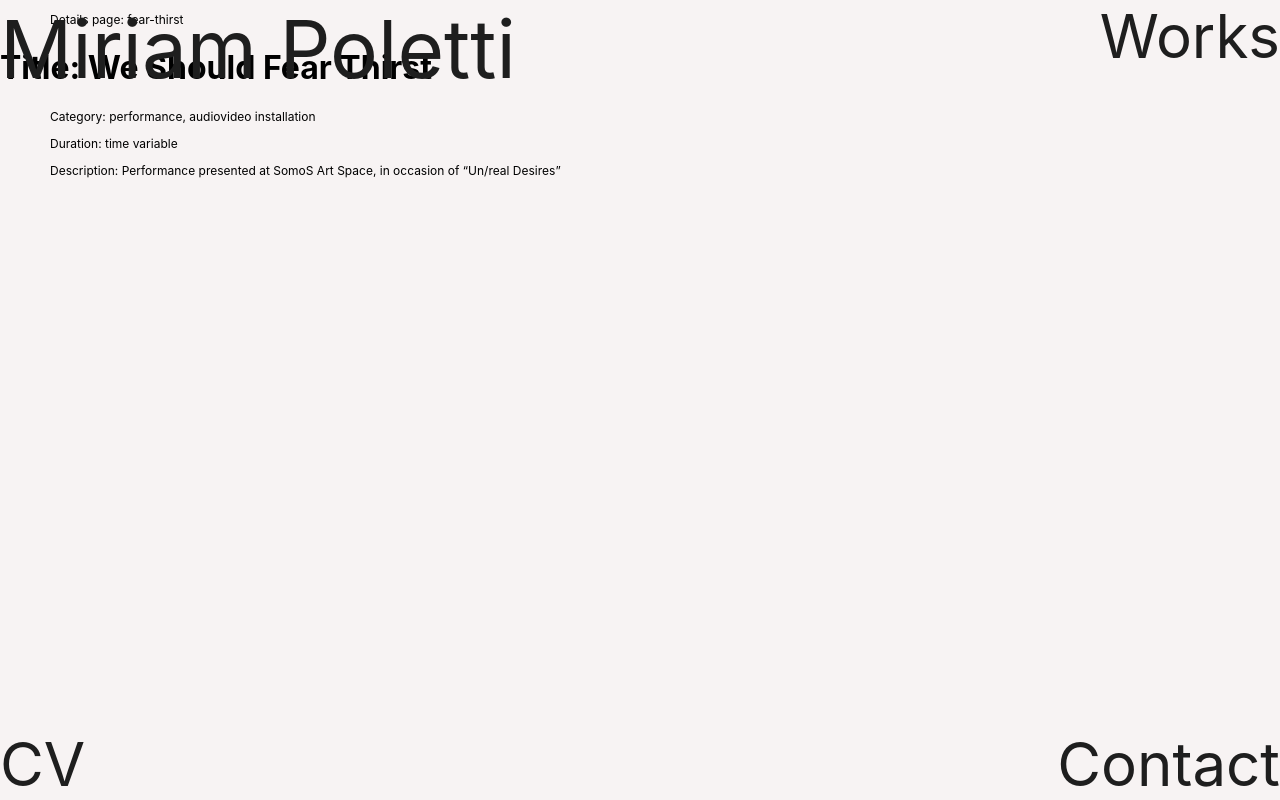
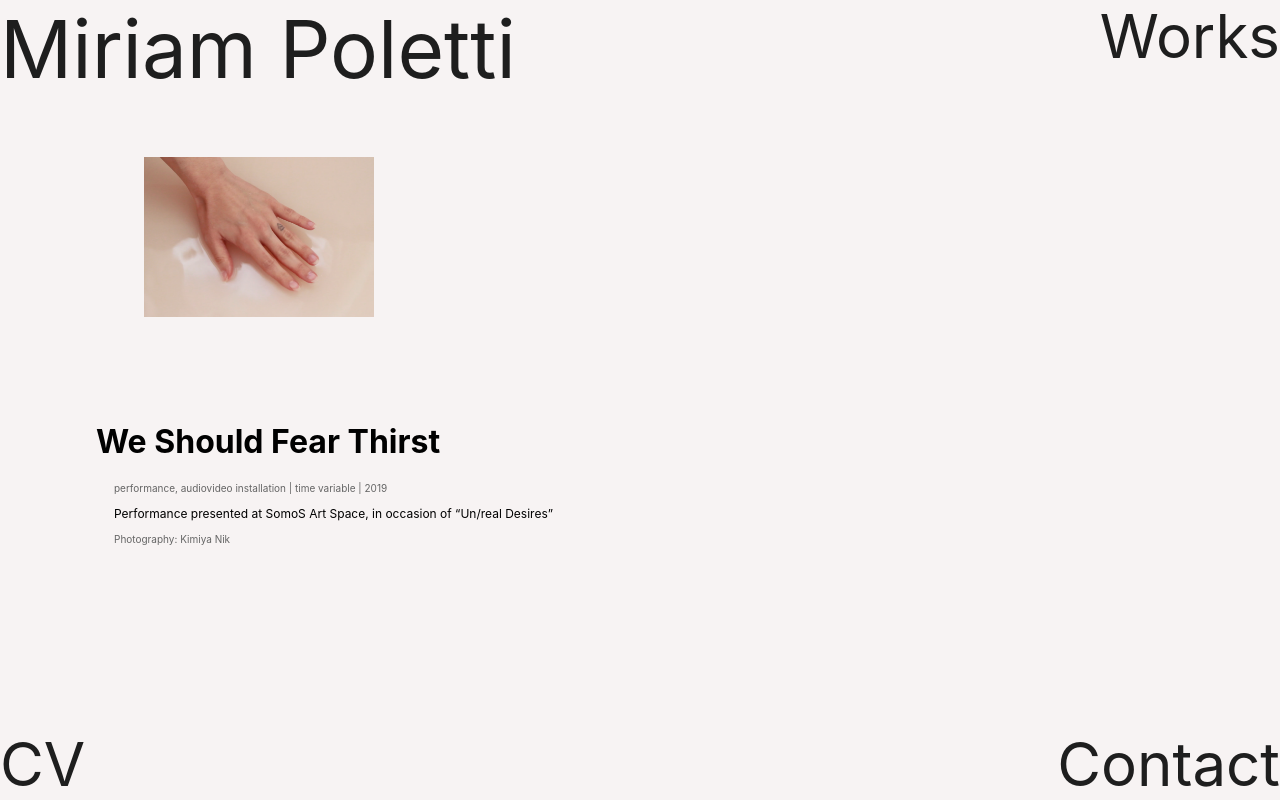
Before and after one commit to miriam-plt/portfolio, a React (Create React App) app: page /works/fear-thirst in a window 1280 px wide. Built offline with nearby package versions, Linux system fonts and the light colour scheme; the HTML template or start-up script is replaced by a standard one.

Commit message:
filtered work by id style

```diff
--- a/src/Pages/WorkDetails/index.js
+++ b/src/Pages/WorkDetails/index.js
@@ -1,6 +1,7 @@
 import './index.scss';
 import Navbar from '../../components/Navbar';
 import { useParams } from 'react-router-dom';
+import { NavLink } from "react-router-dom";
 import WorksData from '../../assets/data/works-data.json';
 
 
@@ -15,17 +16,21 @@ function WorkDetails() {
 
    return <div>
         <Navbar />
-        <p>Details page: {id}</p>
+
+        <div className='work__detail'>
         {selectedWork.map(work => {
             return (
                 <div key={work._id}>
-                <h1>Title: {work.title}</h1>
-                <p>Category: {work.category}</p>
-                <p>Duration: {work.duration}</p>
-                <p>Description: {work.description}</p>
+                <img className='work__detail-img' src={work.image} alt='main' />
+                <h1 className='work__detail-title'>{work.title}</h1>
+                <p className='work__detail-basics'>{work.category}{work.measurement ? '  |  ' + work.measurement : ''} {work.material ? '  |  ' + work.material : ''}  |  {work.year}</p>
+                <p className='work__detail-description'>{work.description}</p>
+                {work.link && <NavLink className='work__detail-link' to={work.link}><p>LINK</p></NavLink>}
+                {work.credits && <div><p className='work__detail-credits'>{work.credits[0]}</p><p className='work__detail-credits'>{work.credits[1]}</p></div>}
                 </div>
             )
         })}
+        </div>
 
     </div>
 };
--- a/src/Pages/WorkDetails/index.scss
+++ b/src/Pages/WorkDetails/index.scss
@@ -0,0 +1,23 @@
+.work__detail {
+    margin-left: 4em;
+    margin-right: 4em;
+    padding-top: 6%;
+}
+
+.work__detail-img {
+    width: 20%;
+}
+
+.work__detail-title {
+    margin-left: 1em;
+}
+
+.work__detail-basics {
+    color: rgb(101, 101, 101);
+    font-size: 10px;
+}
+
+.work__detail-credits {
+    color: rgb(101, 101, 101);
+    font-size: 10px;
+}
--- a/src/assets/data/works-data.json
+++ b/src/assets/data/works-data.json
@@ -4,9 +4,9 @@
         "title": "Embrace The Melting Times",
         "year": "2020",
         "category": "fictional story and video",
-        "duration": "9'22''",
+        "measurement": "9'22''",
         "link": "https://vimeo.com/419281585",
-        "description": "",
+        "description": "blabla",
         "image": "../../images/img01.png"
      },
      {
@@ -15,6 +15,7 @@
         "year": "2020",
         "category": "fictional story",
         "link": "https://softeismagazine.com/shop/issue02/",
+        "description": "blabla",
         "image": "../../images/img02.png"
      },
      {
@@ -22,9 +23,9 @@
         "title": "We Should Fear Thirst",
         "year": "2019",
         "category": "performance, audiovideo installation",
-        "duration": "time variable",
+        "measurement": "time variable",
         "description": "Performance presented at SomoS Art Space, in occasion of “Un/real Desires”",
-        "credits" : "Photography: Kimiya Nik",
+        "credits" : ["Photography: Kimiya Nik"],
         "image": "../../images/img03.png"
      },
      {
@@ -33,7 +34,7 @@
         "year": "2018",
         "category": "installation",
         "material": "sublimation print on microfiber, polyester and polystyrene filling",
-        "dimensions": "variable dimensions",
+        "measurement": "variable dimensions",
         "description": "blablabla",
         "image": "../../images/img04.png"
      },
@@ -43,6 +44,7 @@
          "year": "2018",
          "category": "poem and photography",
          "link": "http://freigeist-verlag.net/buecher/love-politics/",
+         "description": "blabla",
          "image": "../../images/img01.png"
      },
      {
@@ -61,9 +63,9 @@
         "title": "Lonely Girl Phenomenology",
         "year": "2017",
         "category": "poem and video",
-        "duration": "7'11''",
+        "measurement": "7'11''",
         "link": "https://vimeo.com/227574710",
-        "description": "",
+        "description": "blabla",
         "image": "../../images/img07.png"
      }
 ]
```
Lines whose indentation alone changed are shown as unchanged.
